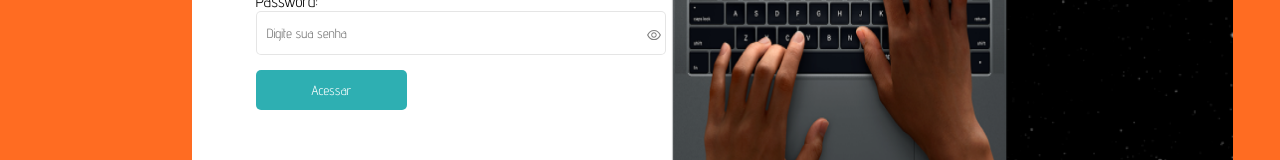
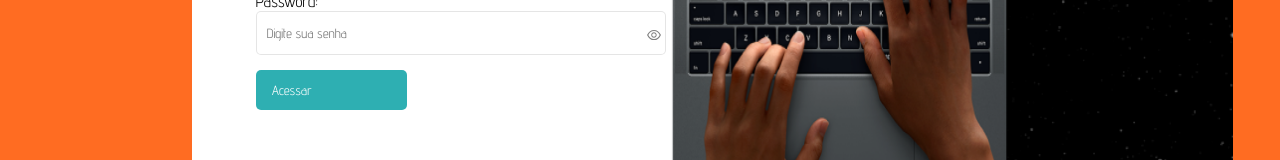
Before and after one commit to FabioRGodoy/painel-m10web, a React (Create React App) app: page / in a window 1280 px wide. Shown: the part 462-622 px from the top of the page. Built offline with nearby package versions, Linux system fonts and the light colour scheme.

Commit message:
fix: position

```diff
--- a/src/components/button/button.tsx
+++ b/src/components/button/button.tsx
@@ -3,7 +3,7 @@ import { StyledButton } from "./styles";
 
 interface IButtonProps extends ButtonHTMLAttributes<HTMLButtonElement> {
   children: React.ReactNode;
-  buttonSize: "loginButton" | "buttonHome";
+  buttonSize: "loginButton" | "navButton";
 }
 
 export const Button = ({ children, buttonSize, ...rest }: IButtonProps) => {
--- a/src/components/button/styles.ts
+++ b/src/components/button/styles.ts
@@ -7,7 +7,6 @@ interface IStaledButtonProps {
 export const StyledButton = styled.button<IStaledButtonProps>`
   display: inline-flex;
   align-items: center;
-  justify-content: center;
   gap: 0.6rem;
   margin-top: 15px;
 
@@ -29,13 +28,9 @@ export const StyledButton = styled.button<IStaledButtonProps>`
       case "navButton":
         return css`
           padding: 2rem;
-          width: 211px;
+          width: 221px;
           height: 50px;
         `;
     }
   }}
-
-  &:hover {
-    filter: brightness(1.2);
-  }
 `;
```
